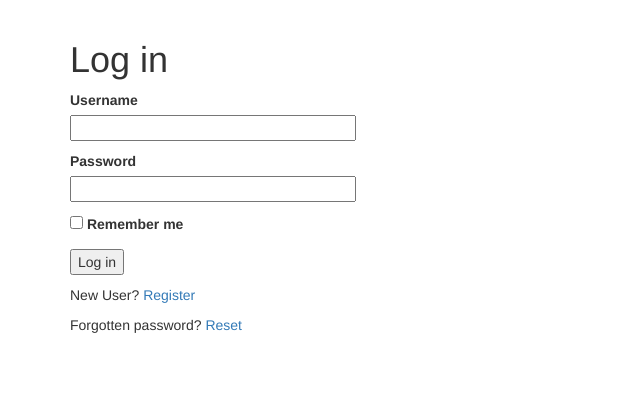
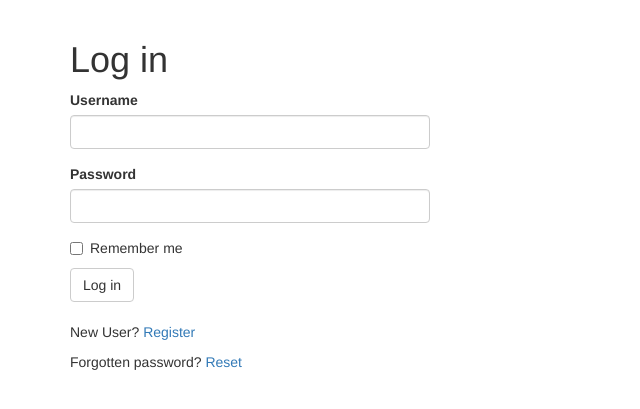
Before and after one commit to okovko/microblog, a Flask app: page /login in a window 1280 px wide. Shown: the part 52-461 px from the top of the page, without its empty margins (0-640 px from the left). Run offline with Flask 2, Linux system fonts and the light colour scheme; some libraries are stand-ins or nearby versions.

Commit message:
login.html now using bootstraps

```diff
--- a/app/templates/login.html
+++ b/app/templates/login.html
@@ -1,26 +1,14 @@
 {% extends "base.html" %}
+{% import 'bootstrap/wtf.html' as wtf %}
 
 {% block app_content %}
 	<h1>Log in</h1>
-	<form action = "" method = "post" novalidate>
-		{{ form.hidden_tag() }}
-		<p>
-			{{ form.username.label }}<br>
-			{{ form.username(size = 32) }}
-			{% for e in form.username.errors %}
-			<span style = 'color: red;'>[{{e}}]</span>
-			{% endfor %}
-		</p>
-		<p>
-			{{ form.password.label }}<br>
-			{{ form.password(size = 32) }}
-			{% for e in form.password.errors %}
-			<span style = 'color: red;'>[{{e}}]</span>
-			{% endfor %}
-		</p>
-		<p>{{ form.remember_me() }} {{ form.remember_me.label }}</p>
-		<p>{{ form.submit() }}</p>
-	</form>
+	<div class="row">
+		<div class="col-md-4">
+			{{ wtf.quick_form(form) }}
+		</div>
+	</div>
+	<br>
 	<p>New User? <a href = "{{ url_for('register') }}">Register</a></p>
 	<p>
 		Forgotten password?
```
